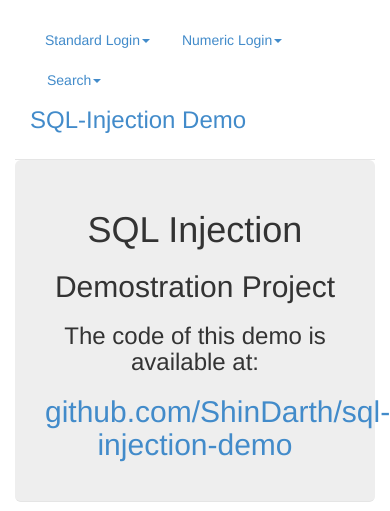
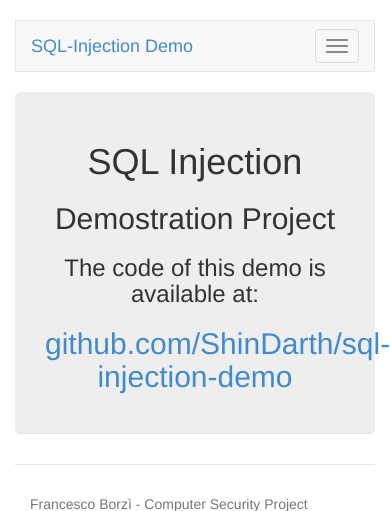
Before and after one commit to FrancescoBorzi/sql-injection-demo, a PHP site: page / in a window 390 px wide. Shown: the top 511 px of the page. Run offline with PHP 8.4, Linux system fonts and the light colour scheme; some libraries are stand-ins or nearby versions.

Commit message:
mobile navbar

```diff
--- a/books1.php
+++ b/books1.php
@@ -19,7 +19,7 @@
   <body>
 
     <div class="container">
-      <div class="header">
+      <div class="header hidden-xs">
         <ul class="nav nav-pills pull-right">
           <li class="dropdown">
             <a href="#" class="dropdown-toggle" data-toggle="dropdown">Standard Login<b class="caret"></b></a>
@@ -45,6 +45,7 @@
         </ul>
 		<h3 class="text-muted"><a href="index.php">SQL-Injection Demo</a></h3>
       </div>
+      <?php include("mobile-navbar.php") ?>
 
       <h3 class="text-center"><span class="label label-danger">
 Vulnerable Search</span></h3><br>
--- a/books2.php
+++ b/books2.php
@@ -19,7 +19,7 @@
   <body>
 
     <div class="container">
-      <div class="header">
+      <div class="header hidden-xs">
         <ul class="nav nav-pills pull-right">
           <li class="dropdown">
             <a href="#" class="dropdown-toggle" data-toggle="dropdown">Standard Login<b class="caret"></b></a>
@@ -45,6 +45,7 @@
         </ul>
 		<h3 class="text-muted"><a href="index.php">SQL-Injection Demo</a></h3>
       </div>
+      <?php include("mobile-navbar.php") ?>
 
       <h3 class="text-center"><span class="label label-success">
 Secure Search</span></h3><br>
--- a/index.php
+++ b/index.php
@@ -16,7 +16,7 @@
   <body>
 
     <div class="container">
-      <div class="header">
+      <div class="header hidden-xs">
         <ul class="nav nav-pills pull-right">
           <li class="dropdown">
             <a href="#" class="dropdown-toggle" data-toggle="dropdown">Standard Login<b class="caret"></b></a>
@@ -42,6 +42,7 @@
         </ul>
         <h3 class="text-muted"><a href="index.php">SQL-Injection Demo</a></h3>
       </div>
+      <?php include("mobile-navbar.php") ?>
 
       <div class="jumbotron">
         <h1>SQL Injection</h1>
--- a/login1.php
+++ b/login1.php
@@ -19,7 +19,7 @@
   <body>
 
     <div class="container">
-      <div class="header">
+      <div class="header hidden-xs">
         <ul class="nav nav-pills pull-right">
           <li class="active" class="dropdown">
             <a href="#" class="dropdown-toggle" data-toggle="dropdown">Standard Login<b class="caret"></b></a>
@@ -45,6 +45,7 @@
         </ul>
 		<h3 class="text-muted"><a href="index.php">SQL-Injection Demo</a></h3>
       </div>
+      <?php include("mobile-navbar.php") ?>
 
       <h3 class="text-center"><span class="label label-danger">
 Vulnerable Standard Login</span></h3><br>
--- a/login2.php
+++ b/login2.php
@@ -19,7 +19,7 @@
   <body>
 
     <div class="container">
-      <div class="header">
+      <div class="header hidden-xs">
         <ul class="nav nav-pills pull-right">
           <li class="active" class="dropdown">
             <a href="#" class="dropdown-toggle" data-toggle="dropdown">Standard Login<b class="caret"></b></a>
@@ -45,6 +45,7 @@
         </ul>
 		<h3 class="text-muted"><a href="index.php">SQL-Injection Demo</a></h3>
       </div>
+      <?php include("mobile-navbar.php") ?>
 
       <h3 class="text-center"><span class="label label-success">
 Secure Standard Login</span></h3><br>
--- a/login3.php
+++ b/login3.php
@@ -19,7 +19,7 @@
   <body>
 
     <div class="container">
-      <div class="header">
+      <div class="header hidden-xs">
         <ul class="nav nav-pills pull-right">
           <li class="dropdown">
             <a href="#" class="dropdown-toggle" data-toggle="dropdown">Standard Login<b class="caret"></b></a>
@@ -45,6 +45,7 @@
         </ul>
 		<h3 class="text-muted"><a href="index.php">SQL-Injection Demo</a></h3>
       </div>
+      <?php include("mobile-navbar.php") ?>
 
       <h3 class="text-center"><span class="label label-danger">
 Vulnerable Numeric Login</span></h3><br>
--- a/login4.php
+++ b/login4.php
@@ -19,7 +19,7 @@
   <body>
 
     <div class="container">
-      <div class="header">
+      <div class="header hidden-xs">
         <ul class="nav nav-pills pull-right">
           <li class="dropdown">
             <a href="#" class="dropdown-toggle" data-toggle="dropdown">Standard Login<b class="caret"></b></a>
@@ -45,6 +45,7 @@
         </ul>
 		<h3 class="text-muted"><a href="index.php">SQL-Injection Demo</a></h3>
       </div>
+      <?php include("mobile-navbar.php") ?>
 
       <h3 class="text-center"><span class="label label-success">
 Secure Numeric Login</span></h3><br>
--- /dev/null
+++ b/mobile-navbar.php
@@ -0,0 +1,36 @@
+<div class="navbar navbar-default visible-xs" role="navigation">
+        <div class="navbar-header">
+          <button type="button" class="navbar-toggle" data-toggle="collapse" data-target=".navbar-collapse">
+            <span class="sr-only">Toggle navigation</span>
+            <span class="icon-bar"></span>
+            <span class="icon-bar"></span>
+            <span class="icon-bar"></span>
+          </button>
+          <a class="navbar-brand" href="index.php" style="color: #428BCA;">SQL-Injection Demo</a>
+        </div>
+        <div class="collapse navbar-collapse">
+          <ul class="nav navbar-nav">
+            <li class="dropdown">
+              <a href="#" class="dropdown-toggle" data-toggle="dropdown">Standard Login<b class="caret"></b></a>
+              <ul class="nav dropdown-menu">
+                <li><a href="login1.php" style="color: #D9534F;">Vulnerable</a></li>
+                <li><a href="login2.php" style="color: #5CB85C;">Secure</a></li>
+              </ul>
+            </li>
+            <li class="dropdown">
+              <a href="#" class="dropdown-toggle" data-toggle="dropdown">Numeric Login<b class="caret"></b></a>
+              <ul class="nav dropdown-menu">
+                <li><a href="login3.php" style="color: #D9534F;">Vulnerable</a></li>
+                <li><a href="login4.php" style="color: #5CB85C;">Secure</a></li>
+              </ul>
+            </li>
+            <li class="dropdown">
+              <a href="#" class="dropdown-toggle" data-toggle="dropdown">Search<b class="caret"></b></a>
+              <ul class="nav dropdown-menu">
+                <li><a href="books1.php" style="color: #D9534F;">Vulnerable</a></li>
+                <li><a href="books2.php" style="color: #5CB85C;">Secure</a></li>
+              </ul>
+            </li>
+          </ul>
+        </div><!--/.nav-collapse -->
+      </div>
```
